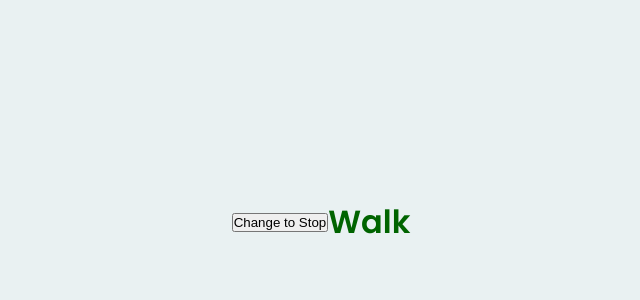
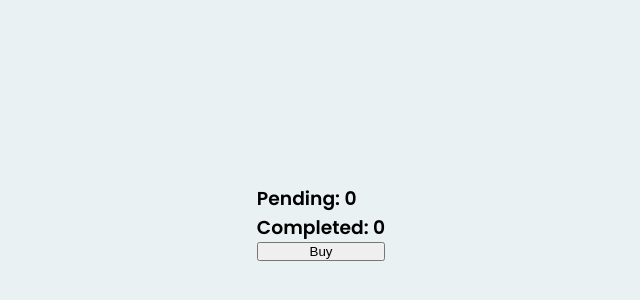
Before and after one commit to timetam24/TIL, a Next.js app in the folder practices/practice5/: page / in a window 1280 px wide. Shown: the part 178-478 px from the top of the page, without its empty margins (319-959 px from the left). Built offline with nearby package versions, Linux system fonts and the light colour scheme.

Commit message:
State 업데이트 큐

```diff
--- a/practices/practice5/app/page.tsx
+++ b/practices/practice5/app/page.tsx
@@ -1,10 +1,10 @@
 import styles from "./page.module.css";
-import TrafficLight from "./ui/traffic-light";
+import RequestTracker from "./ui/request-tracker";
 
 export default function Home() {
   return (
     <main className={styles.main}>
-      <TrafficLight />
+      <RequestTracker />
     </main>
   );
 }
--- /dev/null
+++ b/practices/practice5/app/ui/request-tracker.tsx
@@ -0,0 +1,29 @@
+"use client";
+
+import { useState } from "react";
+
+export default function RequestTracker() {
+  const [pending, setPending] = useState(0);
+  const [completed, setCompleted] = useState(0);
+
+  async function handleClick() {
+    setPending((p) => p + 1); //⭐
+    await delay(3000);
+    setPending((p) => p - 1); //⭐
+    setCompleted(completed + 1);
+  }
+
+  return (
+    <div style={{ display: "flex", flexDirection: "column" }}>
+      <h3>Pending: {pending}</h3>
+      <h3>Completed: {completed}</h3>
+      <button onClick={handleClick}>Buy</button>
+    </div>
+  );
+}
+
+function delay(ms: number) {
+  return new Promise((resolve) => {
+    setTimeout(resolve, ms);
+  });
+}
```
